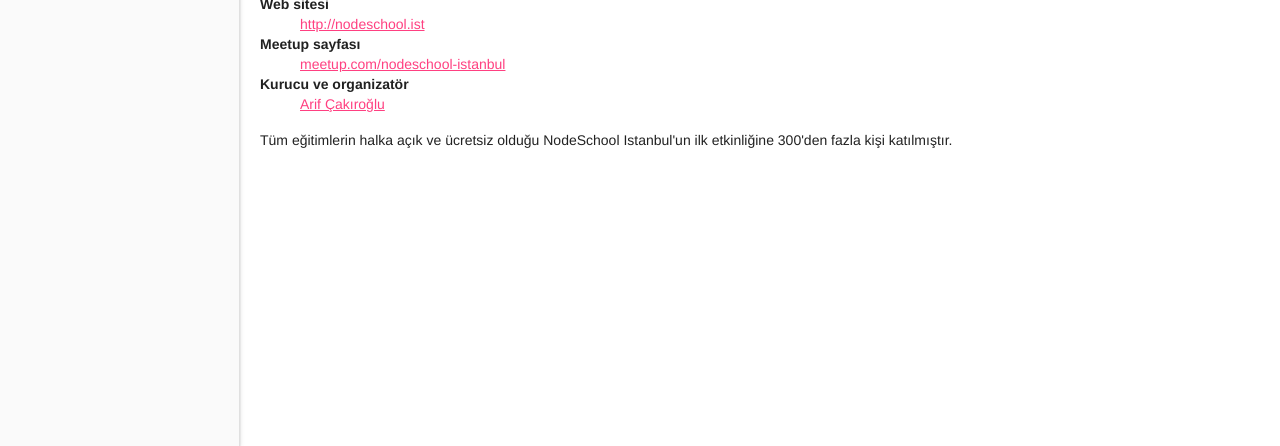
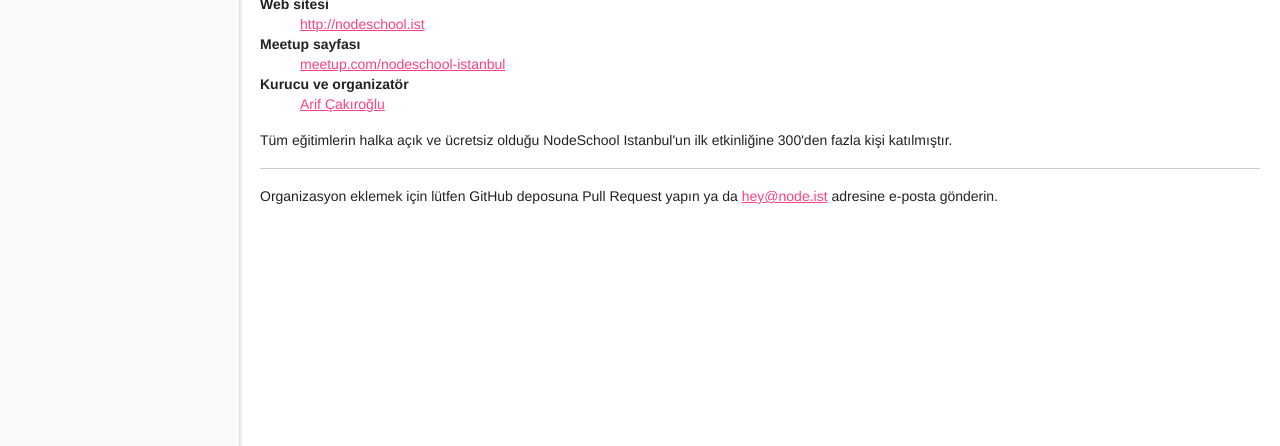
Before and after one commit to fatihsoydan/website, a website: page views/organizasyonlar.html in a window 1280 px wide. Shown: the part 354-800 px from the top of the page. Drawn offline with nearby package versions, Linux system fonts and the light colour scheme; files that its build step writes are made by us from their sources.

Commit message:
email linkler guncellendi

```diff
--- a/views/organizasyonlar.html
+++ b/views/organizasyonlar.html
@@ -32,5 +32,8 @@
 Tüm eğitimlerin halka açık ve ücretsiz olduğu NodeSchool Istanbul'un ilk etkinliğine 300'den fazla kişi katılmıştır.
 </p>
 
+<hr />
+
+<p>Organizasyon eklemek için lütfen GitHub deposuna Pull Request yapın ya da <a href="mailto:hey@node.ist">hey@node.ist</a> adresine e-posta gönderin.</a>
 
 {% endblock %}
```
Also changed, not shown: views/ilanlar.html (+1 -1 lines).
